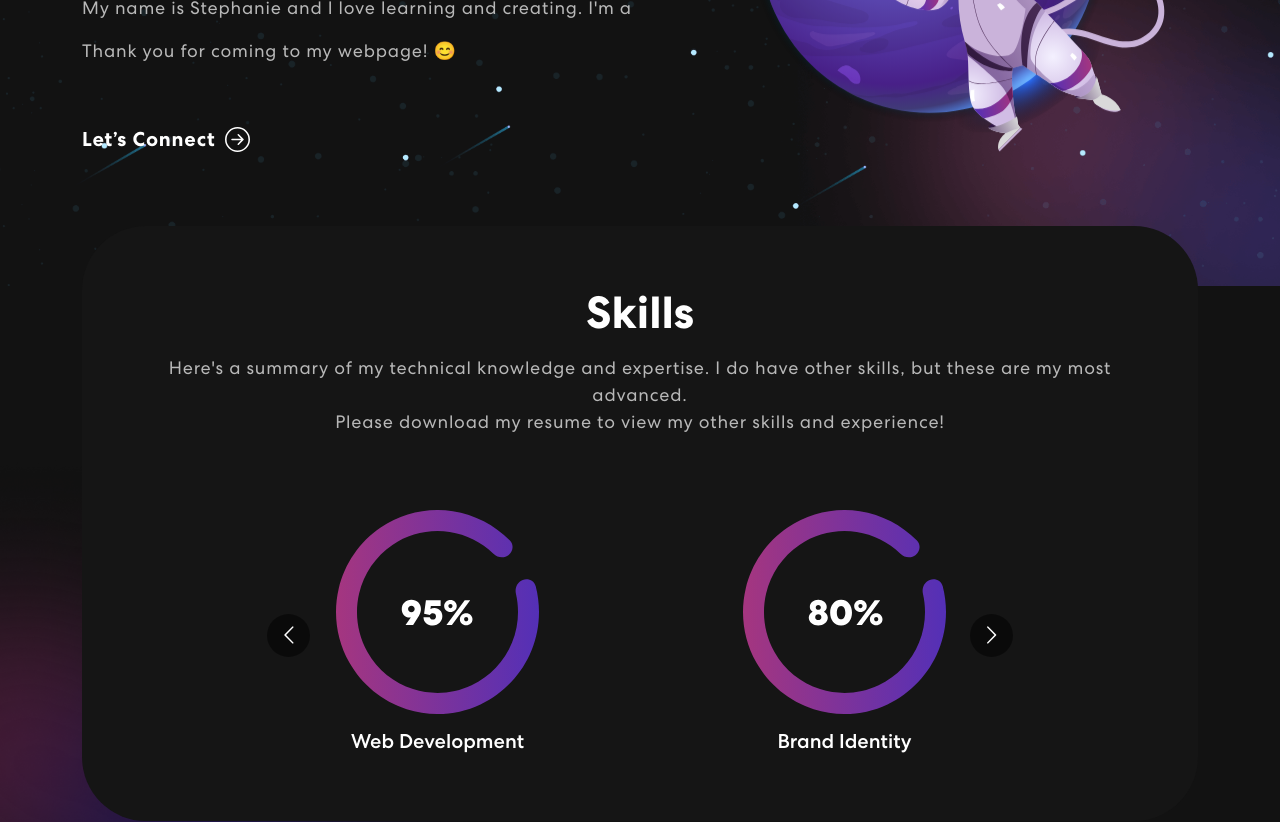
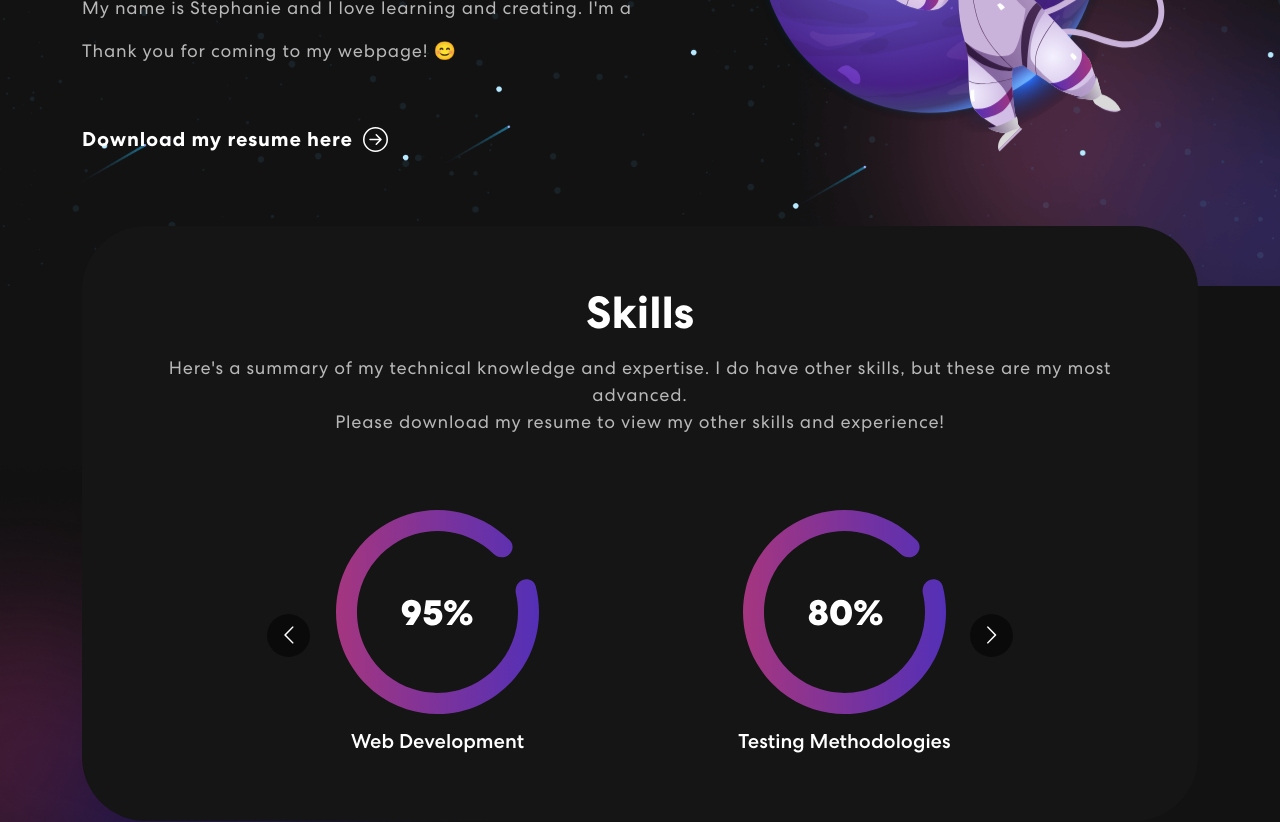
Before and after one commit to snquick/Personal-Portfolio-Website, a React (Create React App) app: page / in a window 1280 px wide. Shown: the part 480-1302 px from the top of the page. Built offline with nearby package versions, Linux system fonts and the light colour scheme.

Commit message:
added more to skillset

```diff
--- a/package.json
+++ b/package.json
@@ -12,7 +12,11 @@
     "react-bootstrap": "^2.5.0",
     "react-dom": "^18.2.0",
     "react-scripts": "5.0.1",
-    "web-vitals": "^2.1.4"
+    "web-vitals": "^2.1.4",
+    "animate.css": "^4.1.1",
+    "react-on-screen": "^2.1.1",
+    "react-bootstrap-icons": "^1.8.4",
+    "react-multi-carousel": "^2.8.2"
   },
   "scripts": {
     "start": "react-scripts start",
--- a/src/Components/Banner.js
+++ b/src/Components/Banner.js
@@ -59,7 +59,7 @@ export const Banner = () => {
                 <h1>{`Hi! I'm a`} <span className="txt-rotate" dataPeriod="1000" data-rotate='[ "Software Developer", "Web Developer", "STEM Graduate" ]'><span className="wrap">{text}</span></span></h1>
                   <p>My name is Stephanie and I love learning and creating. I'm a </p>
                   <p>Thank you for coming to my webpage! 😊 </p>
-                  <button onClick={() => console.log('connect')}>Let’s Connect <ArrowRightCircle size={25} /></button>
+                  <button onClick={() => console.log('connect')}>Download my resume here <ArrowRightCircle size={25} /></button>
               </div>}
             </TrackVisibility>
           </Col>
--- a/src/Components/NavBar.js
+++ b/src/Components/NavBar.js
@@ -3,10 +3,7 @@ import { Navbar, Nav, Container } from "react-bootstrap";
 import navIcon1 from '../assets/images/nav-icon1.svg';
 import navIcon2 from '../assets/images/nav-icon2.svg';
 import navIcon3 from '../assets/images/nav-icon3.svg';
-//import { HashLink } from 'react-router-hash-link';
-// <HashLink to='#connect'>
-//<button className="vvd"><span>Let’s Connect</span></button>
-//</HashLink>
+
 export const NavBar = () => {
 
   const [activeLink, setActiveLink] = useState('home');
--- a/src/Components/Skills.js
+++ b/src/Components/Skills.js
@@ -40,15 +40,23 @@ export const Skills = () => {
                             </div>
                             <div className="item">
                                 <img src={meter2} alt="Image" />
-                                <h5>Brand Identity</h5>
+                                <h5>Testing Methodologies</h5>
                             </div>
                             <div className="item">
                                 <img src={meter3} alt="Image" />
-                                <h5>Logo Design</h5>
+                                <h5>Development Tools and IDEs</h5>
                             </div>
                             <div className="item">
                                 <img src={meter1} alt="Image" />
-                                <h5>Web Development</h5>
+                                <h5>Debugging</h5>
+                            </div>
+                            <div className="item">
+                                <img src={meter3} alt="Image" />
+                                <h5>Documentation and Research</h5>
+                            </div>
+                            <div className="item">
+                                <img src={meter3} alt="Image" />
+                                <h5>SDLC process</h5>
                             </div>
                         </Carousel>
                     </div>
```
